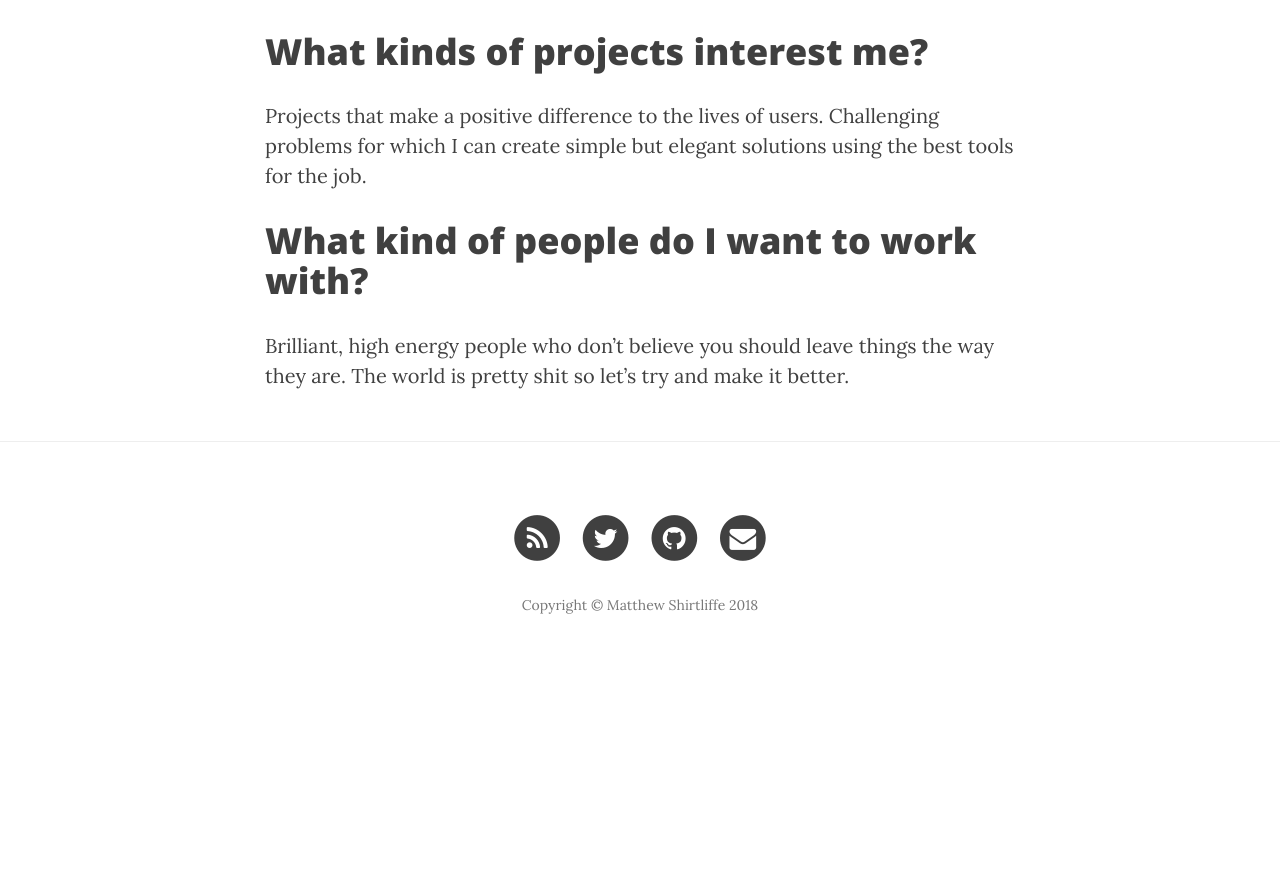
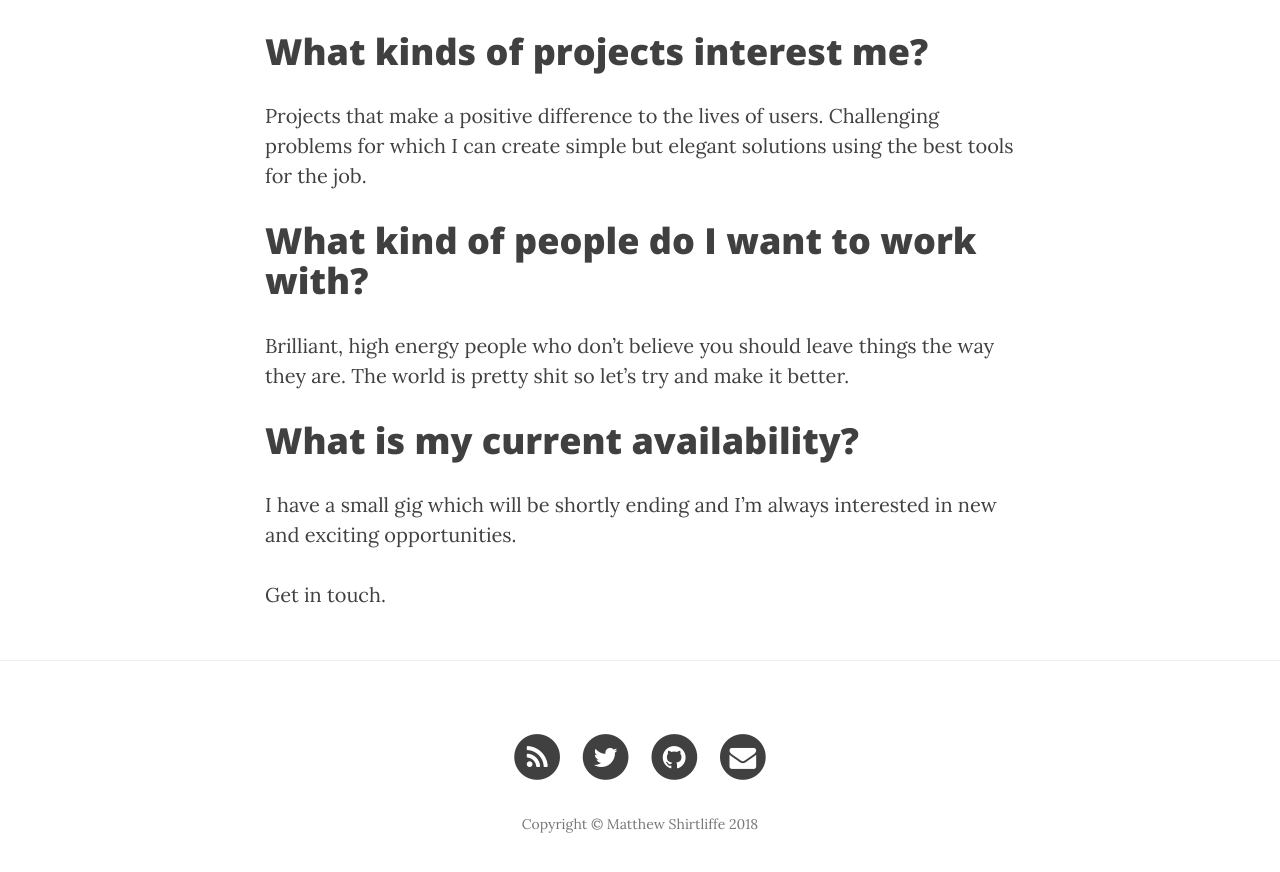
Before and after one commit to mattshirtliffe/mattshirtliffe.github.io, a Jekyll site: the page built from about.md, in a window 1280 px wide and 900 px high, scrolled down 823 px. Shown: the top 872 px of the window. Built offline with Jekyll 4.4.1, drawn with Linux system fonts in a browser that asks for light colours; nearby versions of some CDN libraries; before the commit the page ends 1504 px from its top, so only the background shows below that.

Commit message:
Update about.md

```diff
--- a/about.md
+++ b/about.md
@@ -21,3 +21,8 @@ Projects that make a positive difference to the lives of users. Challenging prob
 
 # What kind of people do I want to work with?
 Brilliant, high energy people who don't believe you should leave things the way they are. The world is pretty shit so let's try and make it better.
+
+# What is my current availability?
+I have a small gig which will be shortly ending and I'm always interested in new and exciting opportunities.
+
+Get in touch.
```
